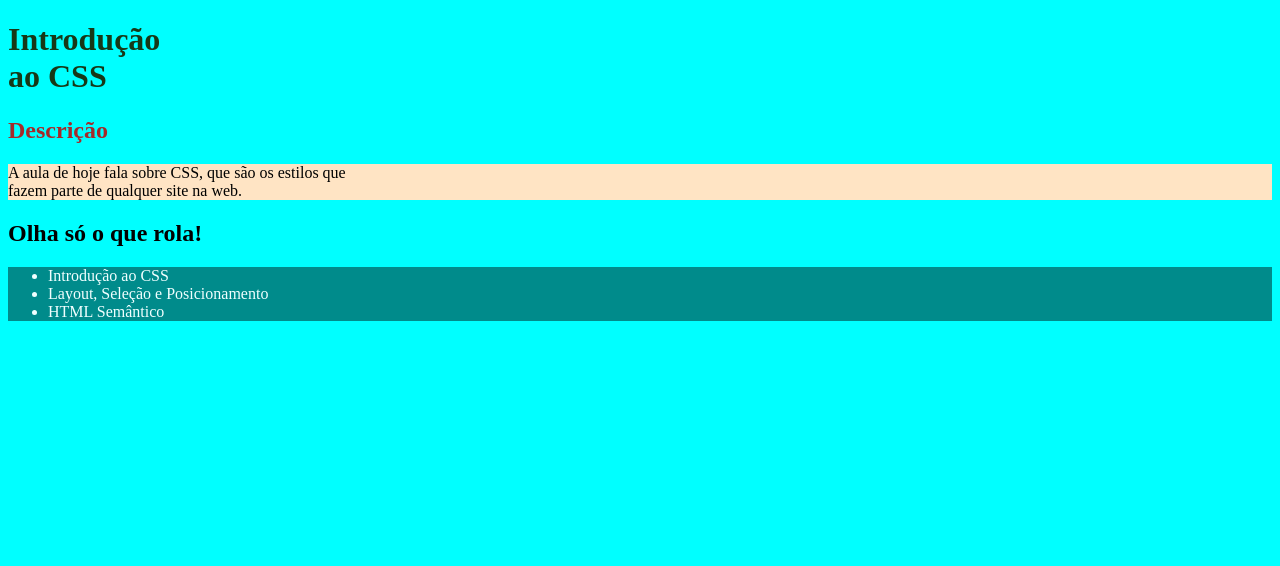
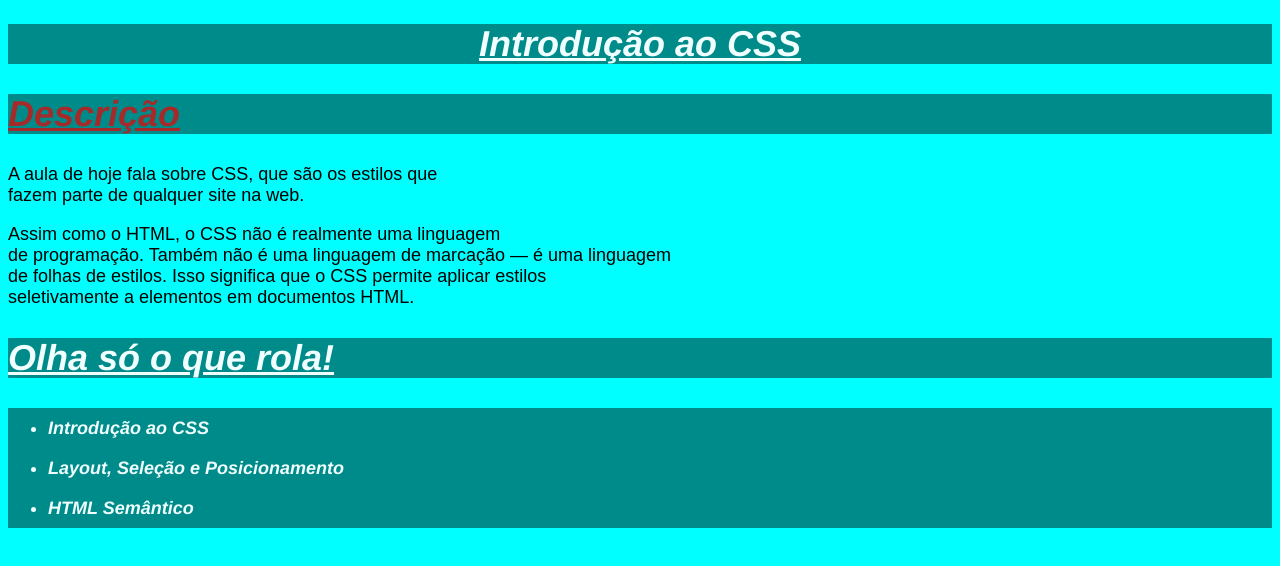
Before and after one commit to pantojaosm/trybe-exercicios, a plain HTML site: page fundamentos/03_introducao_html_css/02_primeiros_passos_css/index.html in a window 1280 px wide. Drawn offline with Linux system fonts and the light colour scheme.

Commit message:
Atualização de arquivos - Bloco 03

```diff
--- a/fundamentos/03_introducao_html_css/02_primeiros_passos_css/index.html
+++ b/fundamentos/03_introducao_html_css/02_primeiros_passos_css/index.html
@@ -6,15 +6,20 @@
     <meta name="viewport" content="width=device-width, initial-scale=1.0">
     <title>Documento de Aprendizado HTML</title>
     <link rel="stylesheet" type="text/css" href="style.css">
-    <style>
-    </style>
 </head>
 <body>
     <h1>Introdução ao CSS</h1>
 
     <h2 id="des">Descrição</h2>
 
-    <p id="intro">A aula de hoje fala sobre CSS, que são os estilos que <br> fazem parte de qualquer site na web.</p>
+    <p id="intro">A aula de hoje fala sobre CSS, que são os estilos que <br>
+        fazem parte de qualquer site na web.</p>
+
+    <p id="apresentação">Assim como o HTML, o CSS não é realmente uma linguagem <br>
+         de programação. Também não é uma linguagem de marcação  — é uma linguagem <br>
+         de folhas de estilos. Isso significa que o CSS permite aplicar estilos <br>
+         seletivamente a elementos em documentos HTML.
+    </p>
 
     <h2>Olha só o que rola!</h2>
         <ul class="list">
--- a/fundamentos/03_introducao_html_css/02_primeiros_passos_css/style.css
+++ b/fundamentos/03_introducao_html_css/02_primeiros_passos_css/style.css
@@ -1,16 +1,53 @@
     h1 {
-    width: 100px; color: rgb(23, 56, 23);
+        background-color: darkcyan;
+        color: azure;
+        font-weight: bold;
+        font-style: italic;
+        line-height: 40px;
+        text-align: center;
+        text-decoration: underline;
         }
+
     body {
         background-color: aqua;
+        font-family: 'Helvetica Neue', sans-serif;
+        font-size: 18px;
         }
+
     #intro {
-            background-color: bisque;
+        font-family: Arial, Helvetica, sans-serif;
+        text-align:left;
         }
+
+    p {
+        font-family: Arial, Helvetica, sans-serif;
+        text-align: left;
+    }
+
     #des {
         color: brown;
+        font-family: 'Helvetica Neue', sans-serif;
         }
+
+    h2 {
+        background-color: darkcyan;
+        color: azure;
+        font-family: 'Helvetica Neue', sans-serif;
+        font-size: 2em;
+        font-weight: bold;
+        font-style: italic;
+        line-height: 40px;
+        text-align: left;
+        text-decoration: underline;
+    }
+
     .list {
         background-color: darkcyan;
         color: azure;
+        font-family: 'Helvetica Neue', sans-serif;
+        font-weight: bold;
+        font-style: italic;
+        line-height: 40px;
+        text-align: left;
+        text-decoration: dashed;
         }
```
Lines whose indentation alone changed are shown as unchanged.
